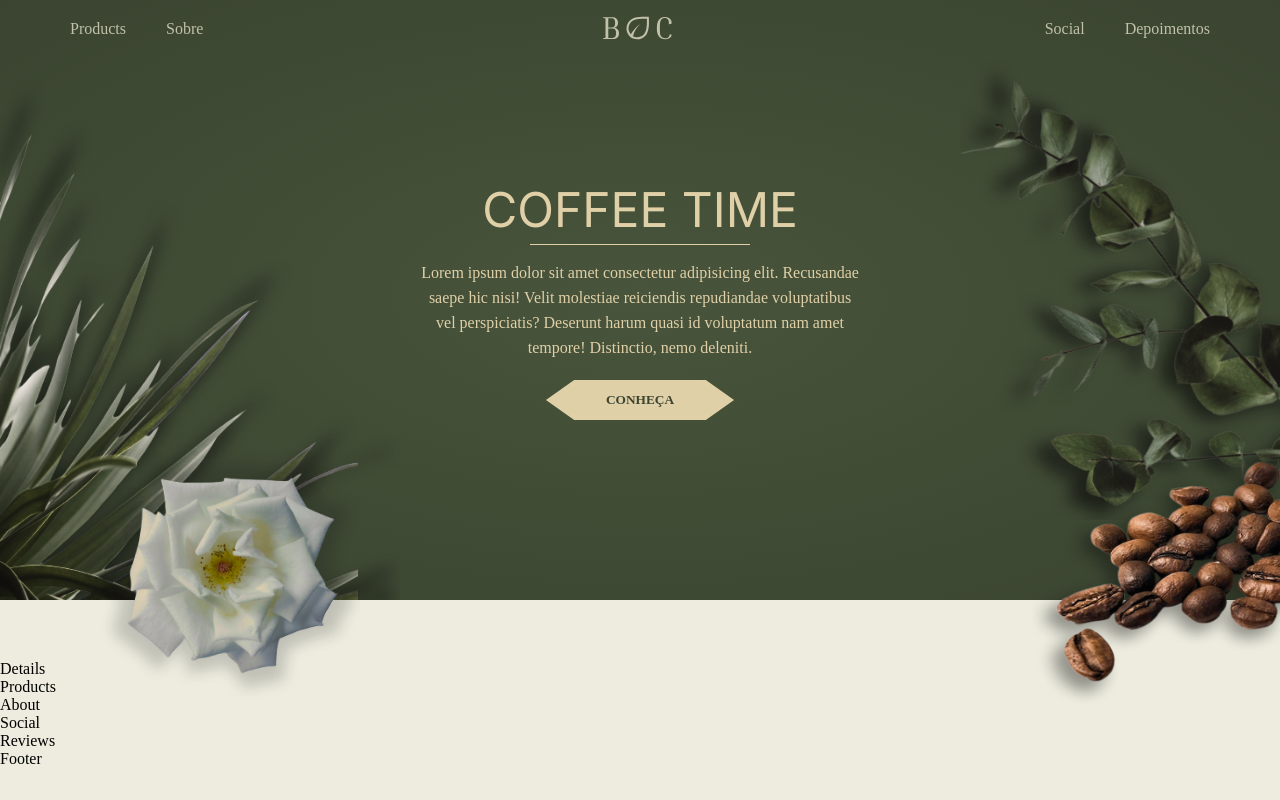
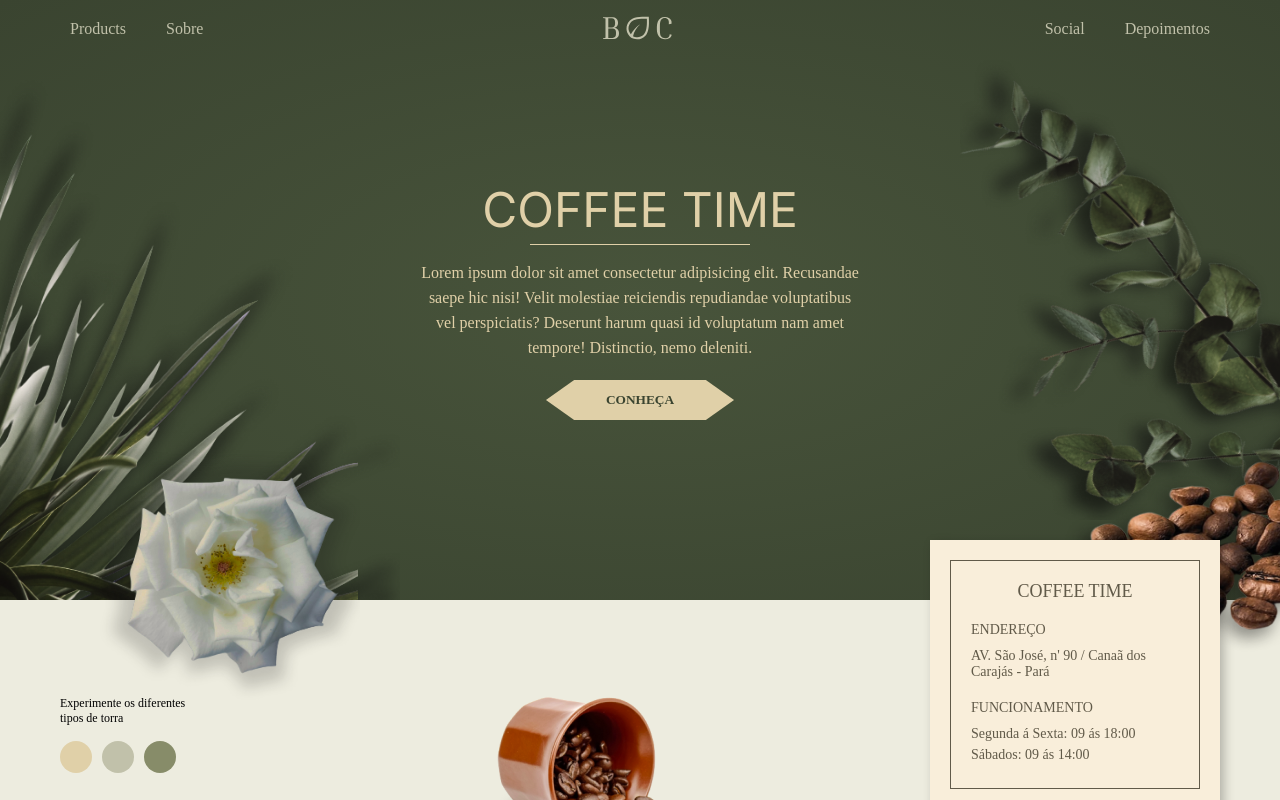
Before and after one commit to WerbethAraujo/lp-coffee-shop, a Next.js app: page / in a window 1280 px wide. Shown: the top 800 px of the page. Built offline with nearby package versions, Linux system fonts and the light colour scheme; a web font is replaced by a local one.

Commit message:
feat: styles details section

```diff
--- a/src/components/Details/Details.module.scss
+++ b/src/components/Details/Details.module.scss
@@ -0,0 +1,95 @@
+@import '@/styles/variables.scss';
+@import '@/styles/mixins.scss';
+
+.details {
+  @include max-width;
+  display: flex;
+  justify-content: space-between;
+  align-items: center;
+  position: relative;
+  margin-bottom: 16rem;
+
+  .roast {
+    max-width: 15rem;
+
+    h2 {
+      font-size: 1.2rem;
+      margin-bottom: 1.5rem;
+    }
+
+    .types {
+      display: flex;
+      gap: 1rem;
+
+      span {
+        width: 3.2rem;
+        height: 3.2rem;
+        border-radius: 50%;
+      }
+
+      .light {
+        background-color: $secondary;
+      }
+
+      .medium {
+        background-color: $mediumSecondary;
+      }
+
+      .dark {
+        background-color: $lightDarkSecondary;
+      }
+    }
+
+    @include device(mobile) {
+      display: none;
+    }
+  }
+
+  img {
+    position: absolute;
+    top: 2rem;
+    left: 50%;
+    transform: translateX(-50%);
+  }
+
+  .card-wrapper {
+    background-color: $lightSecondary;
+    padding: 2rem;
+    z-index: 5;
+    margin-top: -12rem;
+    box-shadow: 0.4rem 0.4rem 1rem rgba($black, 0.25);
+
+    .card {
+      border: 1px solid $darkSecondary;
+      padding: 2rem;
+      color: $darkSecondary;
+      max-width: 25rem;
+
+      .info:not(:last-of-type) {
+        margin-bottom: 2rem;
+      }
+
+      h2 {
+        font-size: 1.8rem;
+        text-align: center;
+        margin-bottom: 2rem;
+        text-transform: uppercase;
+      }
+
+      h3 {
+        text-transform: uppercase;
+        font-size: 1.4rem;
+        margin-bottom: 1rem;
+      }
+
+      h4 {
+        font-size: 1.4rem;
+
+        span {
+          display: block;
+          margin-bottom: 0.5rem;
+        }
+      }
+    }
+  }
+}
--- a/src/components/Details/index.jsx
+++ b/src/components/Details/index.jsx
@@ -1,8 +1,37 @@
 import React from 'react';
 import styles from './Details.module.scss';
+import Image from 'next/image';
 
 const Details = () => {
-  return <section className={styles.details}>Details</section>;
+  return (
+    <section className={styles.details}>
+      <div className={styles.roast}>
+        <h2>Experimente os diferentes tipos de torra</h2>
+        <div className={styles.types}>
+          <span className={styles.light} />
+          <span className={styles.medium} />
+          <span className={styles.dark} />
+        </div>
+      </div>
+      <Image src='/coffee2.png' width={340} height={225} alt='café' />
+      <div className={styles['card-wrapper']}>
+        <div className={styles.card}>
+          <h2>Coffee Time</h2>
+          <div className={styles.info}>
+            <h3>Endereço</h3>
+            <h4>AV. São José, n' 90 / Canaã dos Carajás - Pará</h4>
+          </div>
+          <div className={styles.info}>
+            <h3>Funcionamento</h3>
+            <h4>
+              <span>Segunda á Sexta: 09 ás 18:00</span>
+              <span>Sábados: 09 ás 14:00</span>
+            </h4>
+          </div>
+        </div>
+      </div>
+    </section>
+  );
 };
 
 export default Details;
```
